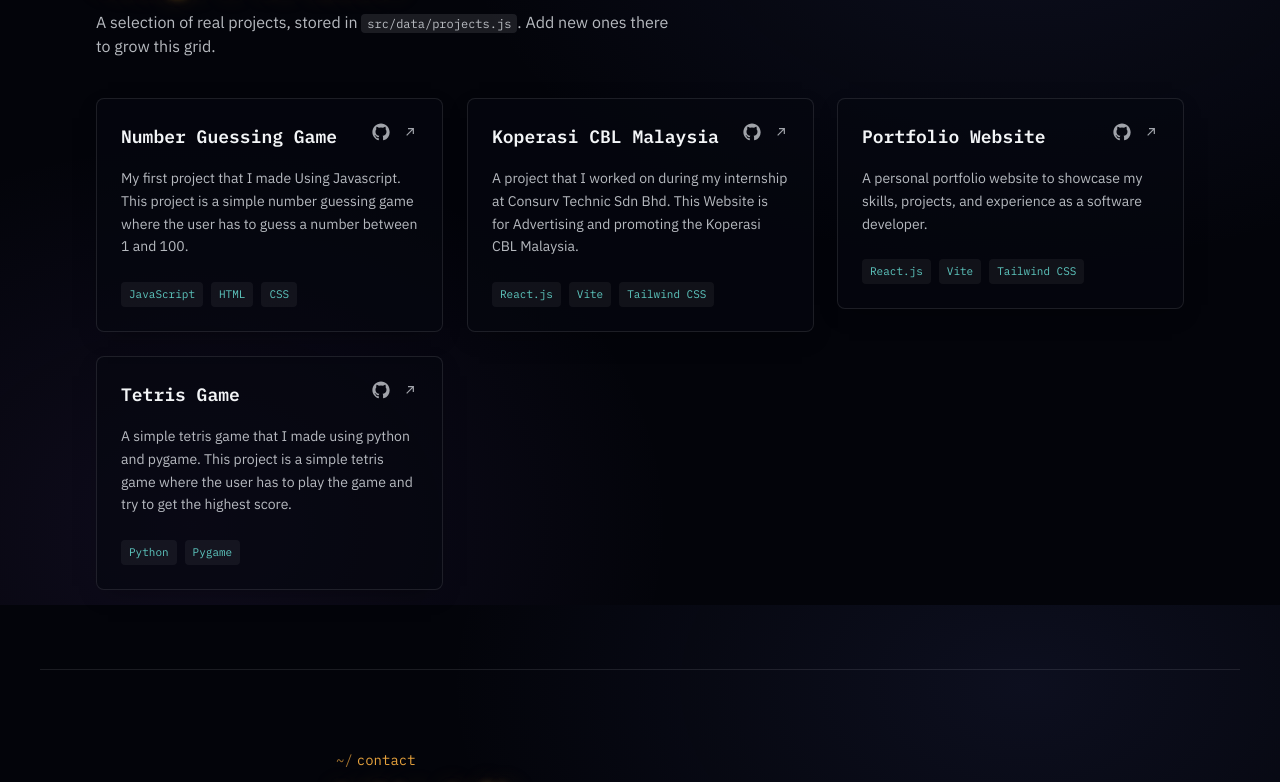
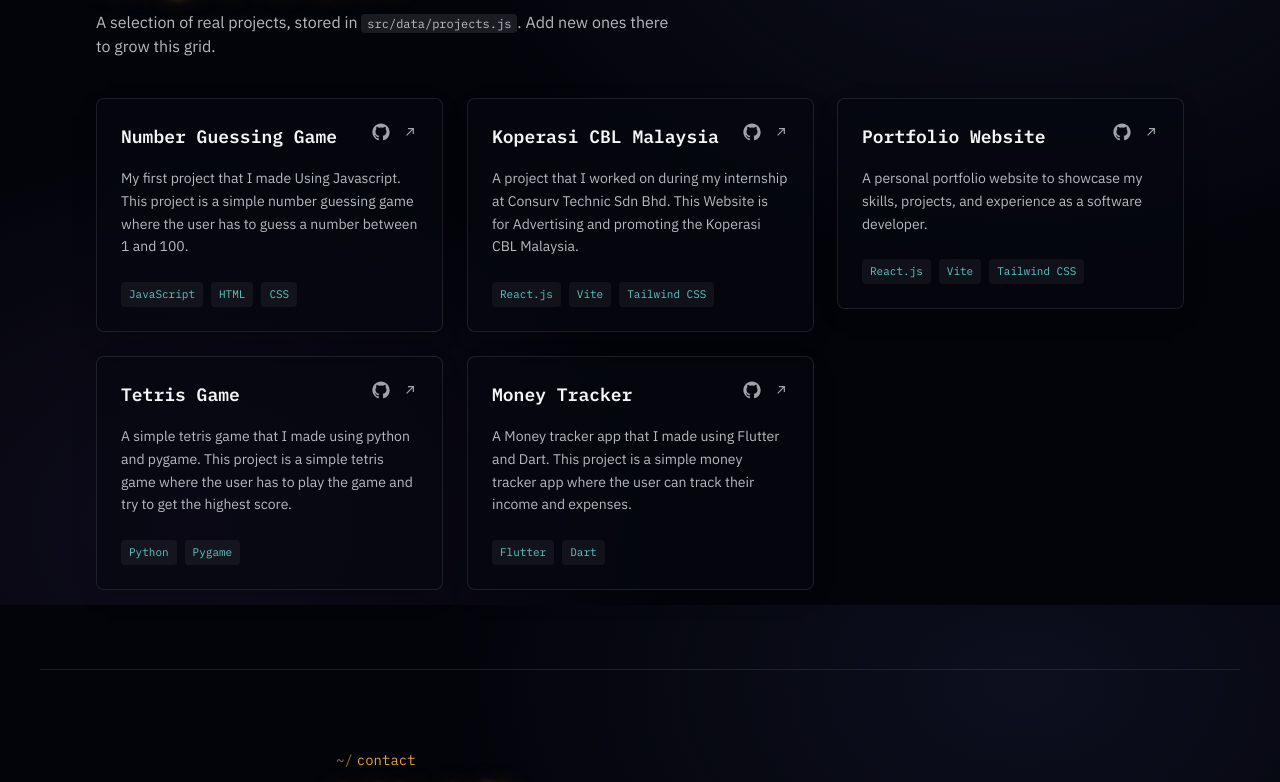
Before and after one commit to KacanggSoyaa/homepage, a React (Vite) app: page / in a window 1280 px wide. Shown: the part 995-1777 px from the top of the page. Built offline with nearby package versions, Linux system fonts and the light colour scheme; no server answers.

Commit message:
Add Money Tracker project to projects data

```diff
--- a/src/data/projects.js
+++ b/src/data/projects.js
@@ -40,4 +40,13 @@ export const projects = [
     github: 'https://github.com/KacanggSoyaa/TetrisPython.git',
     demo: 'https://github.com/KacanggSoyaa/TetrisPython/releases/tag/1.0',
   },
+  {
+    id: 5,
+    title: 'Money Tracker',
+    description:
+      'A Money tracker app that I made using Flutter and Dart. This project is a simple money tracker app where the user can track their income and expenses.',
+    stack: ['Flutter', 'Dart'],
+    github: 'https://github.com/KacanggSoyaa/moneytracker.git',
+    demo: '',
+  },
 ]
```
